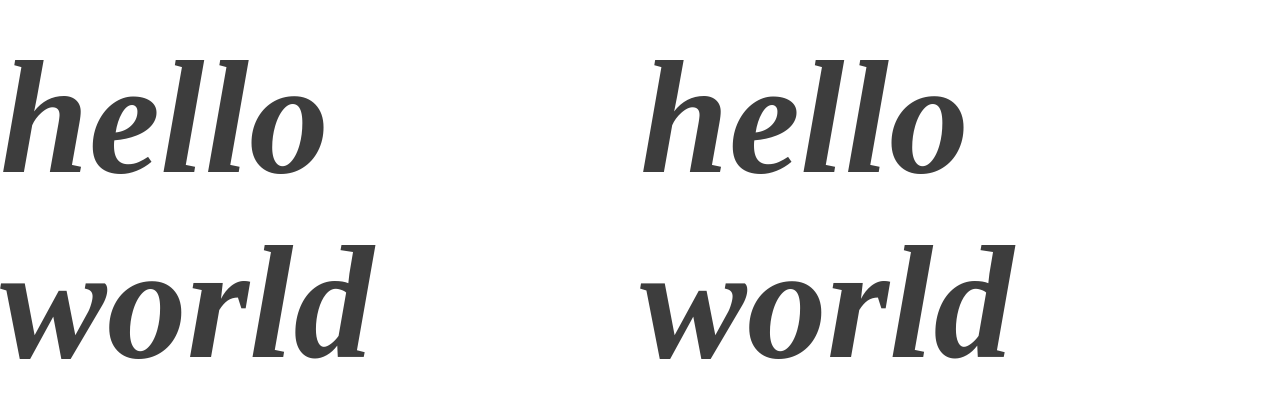
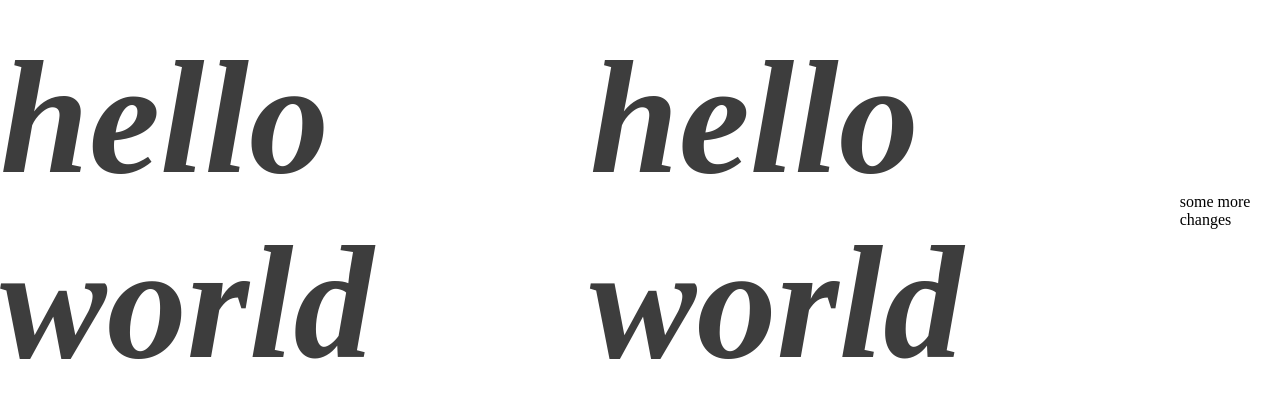
Before and after one commit to rajnishad24082003/github-assignment, a plain HTML site: page index.html in a window 1280 px wide. Shown: the part 189-588 px from the top of the page. Drawn offline with Linux system fonts and the light colour scheme.

```diff
--- a/index.html
+++ b/index.html
@@ -10,6 +10,7 @@
     <div id="main">
       <h1>hello world</h1>
       <h1>hello world</h1>
+      <p>some more changes</p>
     </div>
     <script src="./script.js"></script>
   </body>
```
Also changed, not shown: dir3/log555.txt (added).
